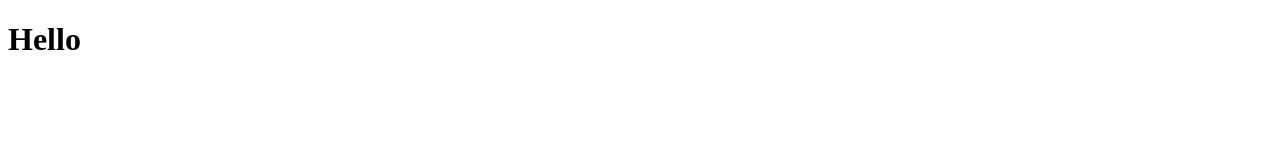
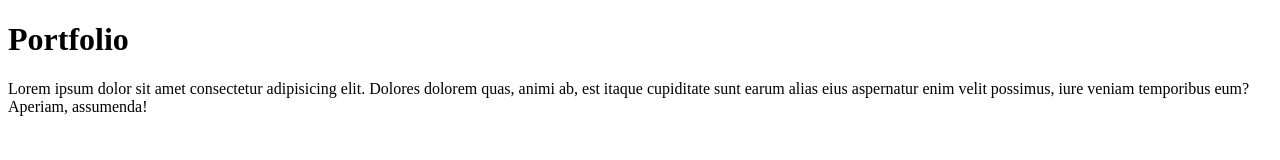
Before and after one commit to tjstalcup/git-and-github-10-18-2018, a plain HTML site: page index.html in a window 1280 px wide. Drawn offline with Linux system fonts and the light colour scheme.

Commit message:
Added Header

```diff
--- a/index.html
+++ b/index.html
@@ -7,6 +7,10 @@
   <title>Document</title>
 </head>
 <body>
-  <h1>Hello</h1>
+  <header>
+      <h1>Portfolio</h1>
+      <p>Lorem ipsum dolor sit amet consectetur adipisicing elit. Dolores dolorem quas, animi ab, est itaque cupiditate sunt earum alias eius aspernatur enim velit possimus, iure veniam temporibus eum? Aperiam, assumenda!</p>
+  </header>
+
 </body>
 </html>
```
